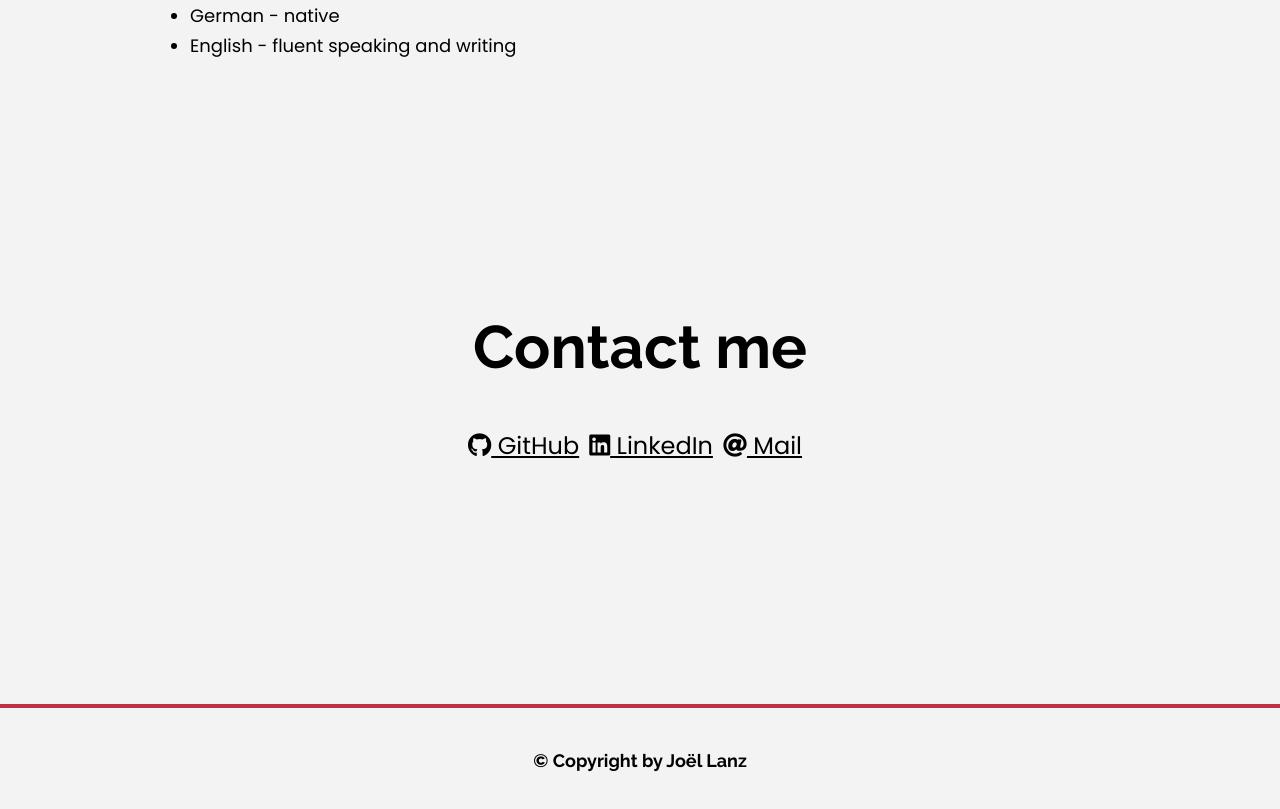
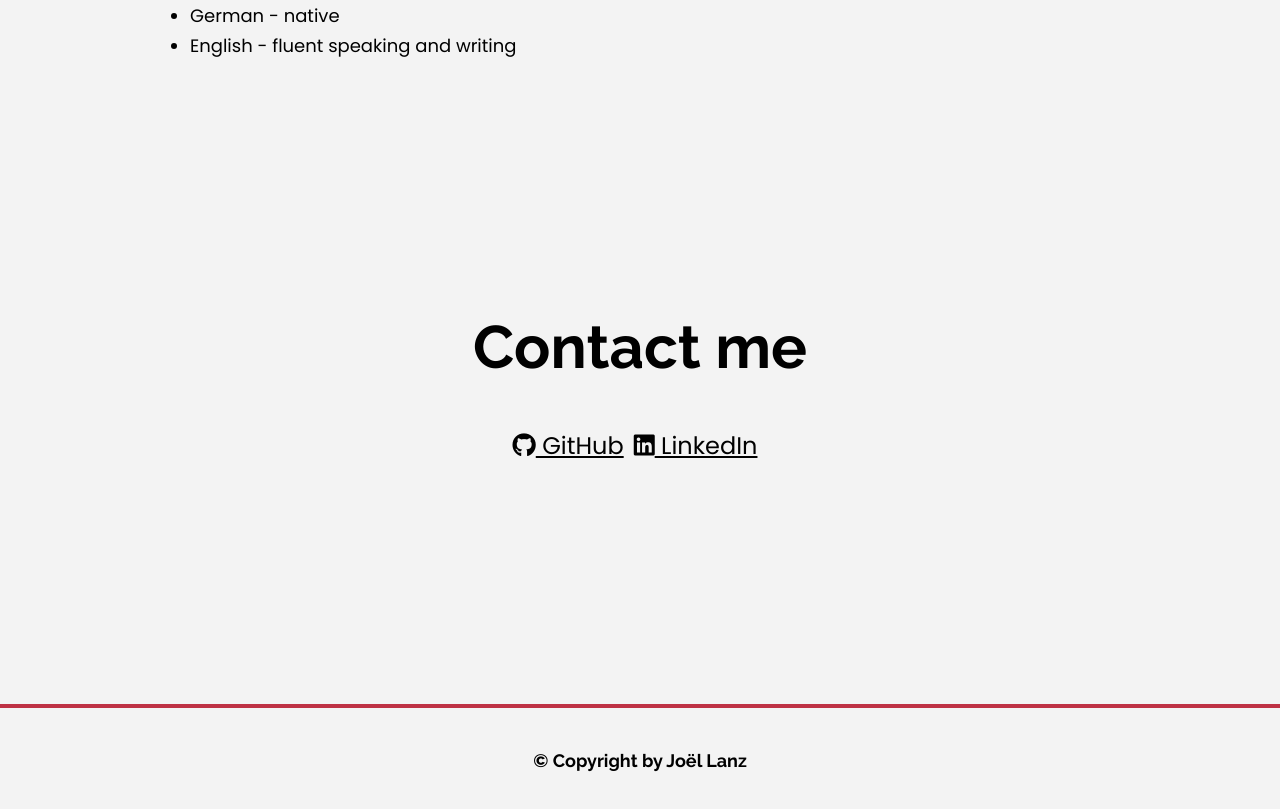
Before and after one commit to TicTacJoel/TicTacJoel.github.io, a plain HTML site: page index.html in a window 1280 px wide. Shown: the part 1749-2558 px from the top of the page. Drawn offline with Linux system fonts and the light colour scheme.

Commit message:
remove E-Mail

```diff
--- a/index.html
+++ b/index.html
@@ -178,8 +178,6 @@
       target="_blank"
       class="btn contact-details"
       ><i class="fab fa-linkedin"></i> LinkedIn</a>
-    <a href="mailto:joel.lanz@rubigen.ch" class="btn contact-details"
-      ><i class="fas fa-at"></i> Mail</a>
   </div>
 </section>
 
```
